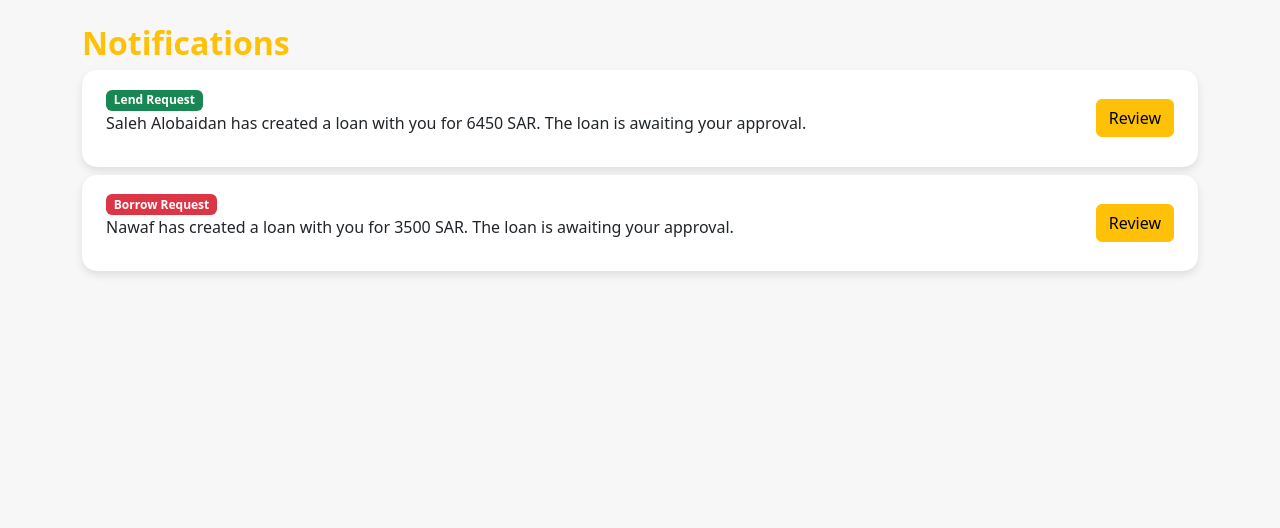
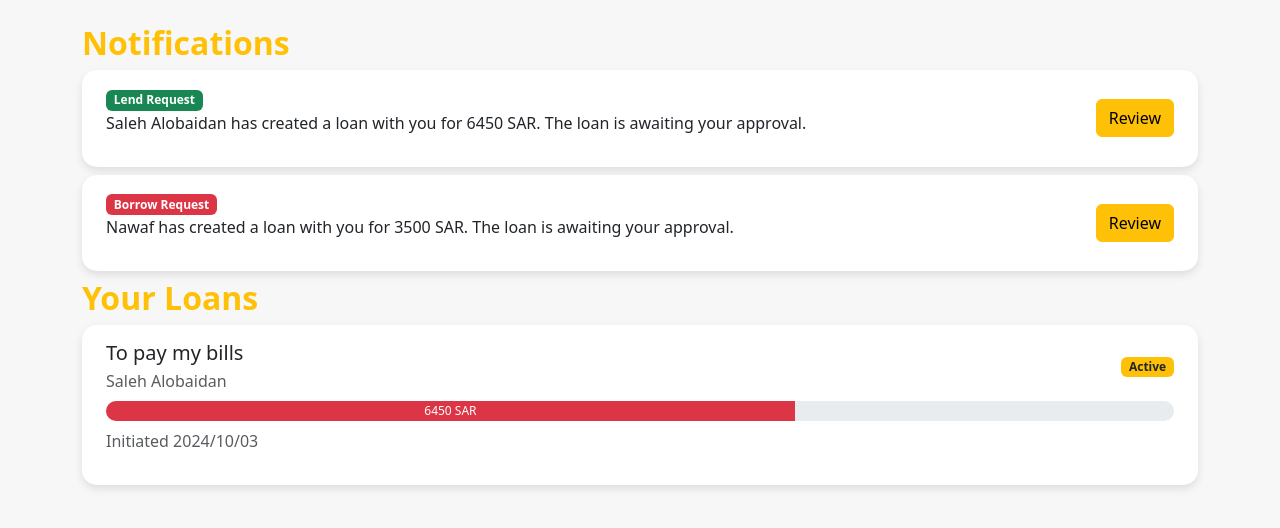
Before and after one commit to SalehAlobaylan/LoanIt-Website, a plain HTML site: page src/index.html in a window 1280 px wide. Drawn offline with nearby package versions, Linux system fonts and the light colour scheme.

Commit message:
Notification loans structure

```diff
--- a/src/index.html
+++ b/src/index.html
@@ -30,7 +30,24 @@
             </div>
         </div>
 
-
+        <!-- Loans Section -->
+        <h2 class="text-warning">Your Loans</h2>
+        <!-- Loan Card 1 -->
+        <div class="card my-2">
+            <div class="card-body">
+                <div class="d-flex justify-content-between align-items-center">
+                    <div>
+                        <h5 class="card-title">To pay my bills</h5>
+                        <p class="card-subtitle text-muted">Saleh Alobaidan</p>
+                    </div>
+                    <span class="badge bg-warning text-dark">Active</span>
+                </div>
+                <div class="progress my-2">
+                    <div class="progress-bar bg-danger" style="width: 64.5%;">6450 SAR</div>
+                </div>
+                <p class="text-muted">Initiated 2024/10/03</p>
+            </div>
+        </div>
 
     <!-- Bootstrap JS -->
     <script src="https://cdn.jsdelivr.net/npm/bootstrap@5.3.0/dist/js/bootstrap.bundle.min.js"></script>
```
